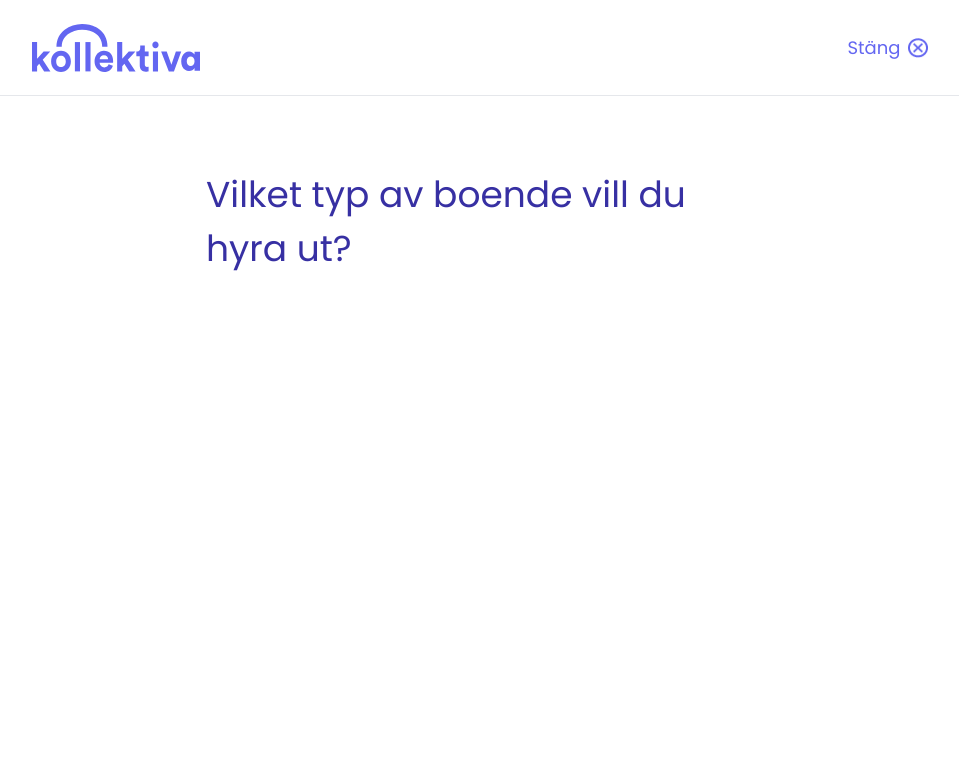
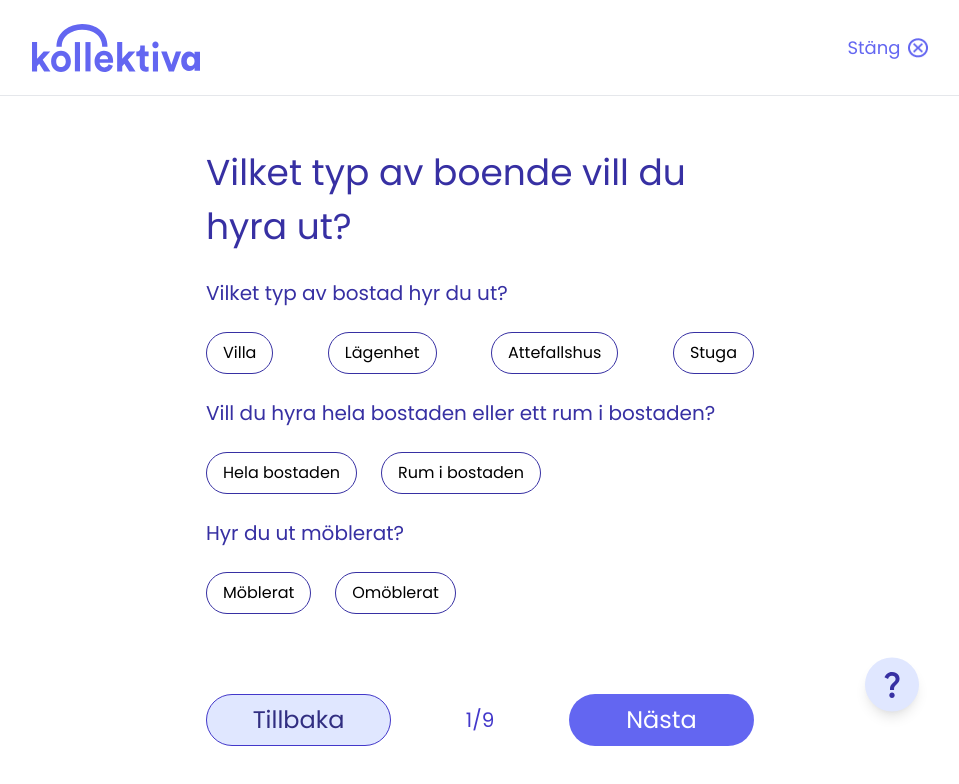
Before and after one commit to sofiaronnkvist/Kollektiva, a Next.js app: page /skapaannons/1 in a window 1280 px wide. Shown: the top 784 px of the page, without its empty margins (160-1119 px from the left). Built offline with nearby package versions, Linux system fonts and the light colour scheme.

Commit message:
more pages

```diff
--- a/pages/skapaannons/1.tsx
+++ b/pages/skapaannons/1.tsx
@@ -1,18 +1,49 @@
 import React from 'react'
 import LoginHeader from '../../components/LoginHeader'
-import Link from 'next/link'
-import Image from 'next/image'
+import ButtonSm2 from '../../components/Buttons/ButtonSm2'
+import QuestionMark from '../../components/QuestionMark'
 
 function SkapaAnnons1() {
   return (
     <div>
       <LoginHeader />
-      <div className="container mx-auto mt-[72px] flex items-center justify-center bg-white">
+      <div className="container mx-auto mt-[50px] flex items-center justify-center bg-white">
         <div className="w-[548px]">
           <h1 className="mb-[24px] text-[36px] text-indigo-800">
             Vilket typ av boende vill du hyra ut?
           </h1>
+          <h2 className="text-[20px] text-indigo-800">
+            Vilket typ av bostad hyr du ut?
+          </h2>
+          <div className="my-[24px] flex justify-between">
+            <button className="choice-button">Villa</button>
+            <button className="choice-button">Lägenhet</button>
+            <button className="choice-button">Attefallshus</button>
+            <button className="choice-button">Stuga</button>
+          </div>
+          <h2 className="my-[24px] text-[20px] text-indigo-800">
+            Vill du hyra hela bostaden eller ett rum i bostaden?
+          </h2>
+          <div className="flex">
+            <button className="choice-button mr-6">Hela bostaden</button>
+            <button className="choice-button">Rum i bostaden</button>
+          </div>
+          <h2 className="my-[24px] text-[20px] text-indigo-800">
+            Hyr du ut möblerat?
+          </h2>
+          <div className="mb-[80px] flex">
+            <button className="choice-button mr-6">Möblerat</button>
+            <button className="choice-button">Omöblerat</button>
+          </div>
+          <div className="flex items-center justify-between">
+            <ButtonSm2 text="Tillbaka" />
+            <p className="text-[20px] text-indigo-700">1/9</p>
+            <button className="h-[52px] w-[185px] rounded-full bg-indigo-500 text-[24px] text-white">
+              Nästa
+            </button>
+          </div>
         </div>
+        <QuestionMark />
       </div>
     </div>
   )
--- /dev/null
+++ b/pages/skapaannons/2.tsx
@@ -0,0 +1,12 @@
+import React from 'react'
+import LoginHeader from '../../components/LoginHeader'
+
+function SkapaAnnons2() {
+  return (
+    <div>
+      <LoginHeader />
+    </div>
+  )
+}
+
+export default SkapaAnnons2
--- a/styles/globals.css
+++ b/styles/globals.css
@@ -12,3 +12,15 @@ body {
   margin: 0;
   font-family: Poppins;
 }
+
+.choice-button {
+  border: 1px solid;
+  border-color: #3730a3;
+  border-radius: 32px;
+  padding: 8px 16px;
+}
+
+.choice-button:hover {
+  background-color: #6366f1;
+  color: white;
+}
```
